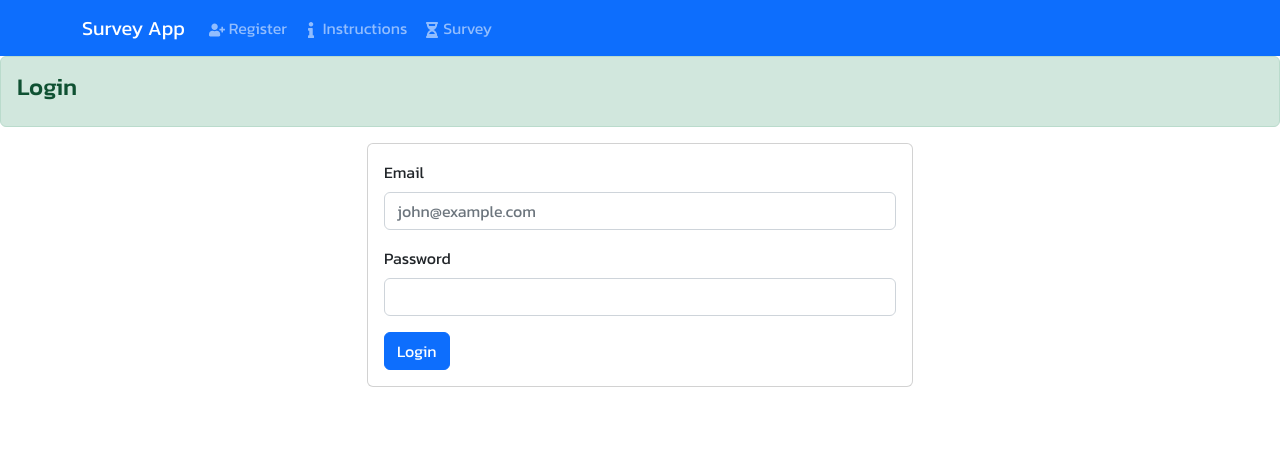
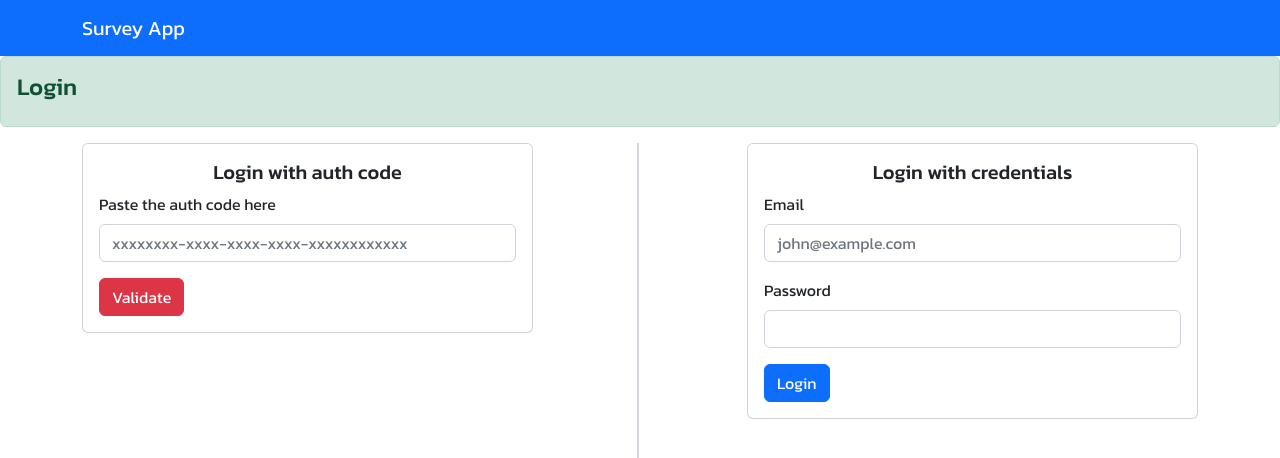
Before and after one commit to hemakas/survey-app, a React (Create React App) app in the folder frontend/: page / in a window 1280 px wide. Shown: the top 458 px of the page. Built offline with nearby package versions, Linux system fonts and the light colour scheme.

Commit message:
login in with auth code completed

```diff
--- a/frontend/src/App.js
+++ b/frontend/src/App.js
@@ -24,7 +24,7 @@ function App() {
     <>
       <Router>
         <div>
-        <Header />
+          <Header />
 
           <Routes>
             {/* auth routes */}
@@ -34,6 +34,7 @@ function App() {
 
             {/* surveyee routes */}
             <Route path='/Register' element={<Register />} />
+            <Route path='/Register/:authCode' element={<Register />} />
             <Route path='/Instructions' element={<Instructions />} />
             <Route path='/Survey' element={<Survey />} />
           </Routes>
--- a/frontend/src/components/Header.js
+++ b/frontend/src/components/Header.js
@@ -1,18 +1,28 @@
 import { FaLock, FaReply, FaUserPlus, FaInfo, FaHourglassHalf, FaSignOutAlt } from 'react-icons/fa'
 import { Container, Nav, Navbar, Button } from 'react-bootstrap'
-import { Link, useNavigate } from 'react-router-dom'
+import { useNavigate } from 'react-router-dom'
 import { useSelector, useDispatch } from 'react-redux'
 import { logout, reset } from '../features/auth/authSlice'
+import { logoutSurveyee } from '../features/surveyee/surveyeeSlice'
 
 export const Header = () => {
     const navigate = useNavigate()
     const dispatch = useDispatch()
     const { user } = useSelector((state) => state.auth)
+    const { surveyee } = useSelector((state) => state.surveyee)
 
+    // user logout
     const onLogout = () => {
-      dispatch(logout())
-      dispatch(reset())
-      navigate('/')
+        dispatch(logout())
+        dispatch(reset())
+        navigate('/')
+    }
+
+    // surveyee logout
+    const onLogout2 = () => {
+        dispatch(logoutSurveyee())
+        dispatch(reset())
+        navigate('/')
     }
 
     return (
@@ -33,13 +43,23 @@ export const Header = () => {
                                 </Button>
                             </>
                             ) : (
+                                <>
+                                </>
+                            )}
+                            { surveyee ? (
                             <>
                                 <Nav.Link href="/Register"><FaUserPlus /> Register</Nav.Link>
                                 <Nav.Link href="/Instructions"><FaInfo /> Instructions</Nav.Link>
                                 <Nav.Link href="/Survey"><FaHourglassHalf /> Survey</Nav.Link>
+                                <Button className='warning' onClick={onLogout2}>
+                                    <FaSignOutAlt /> Logout
+                                </Button>
+                            </>
+                            ) : (
+                                <>
+                                </>
+                            )}
 
-                            </>
-                            )}
                         </Nav>
                     </Navbar.Collapse>
                 </Container>
--- /dev/null
+++ b/frontend/src/components/LoginForm2.js
@@ -0,0 +1,68 @@
+import { useState, useEffect } from 'react'
+import { useSelector, useDispatch } from 'react-redux'
+import { useNavigate } from 'react-router-dom'
+import { toast } from 'react-toastify'
+import { Form, Button, Row } from 'react-bootstrap'
+import { getSurveyeeByAuthCode, reset } from '../features/surveyee/surveyeeSlice'
+import ReactSpinner from './ReactSpinner'
+
+function LoginForm2() {
+  const navigate = useNavigate()
+  const dispatch = useDispatch()
+  const [authCode, setAuthCode] = useState("")
+  const { surveyee, isLoading, isError, isSuccess, message } = useSelector((state) => state.surveyee)
+
+  useEffect(() => {
+    if (isError) {
+      toast.error(message)
+    }
+
+    if (isSuccess) {
+      toast.success("Logged in successfully")
+      navigate('/Register')
+    }
+
+    dispatch(reset())
+  }, [surveyee, isError, isSuccess, message, navigate, dispatch])
+
+  const handleSetAuthCode = (e) => {
+    setAuthCode(e.target.value)
+  }
+
+  // form submit
+  const handleSubmit2 = (e) => {
+    e.preventDefault()
+
+    if (!authCode || authCode == '') {
+      toast.error('Auth code field is required')
+    } else {
+      // get surveyee by auth code
+      dispatch(getSurveyeeByAuthCode(authCode))
+    }
+  }
+
+  if (isLoading) {
+    <ReactSpinner />
+  }
+
+  return (
+    <>
+      <Form>
+          {/* auth code */}
+          <Row className="mb-3">
+            <Form.Group>
+              <Form.Label>Paste the auth code here</Form.Label>
+              <Form.Control type="text" name="authCode" id="authCode" value={authCode} onChange={handleSetAuthCode} required placeholder="xxxxxxxx-xxxx-xxxx-xxxx-xxxxxxxxxxxx"/>
+            </Form.Group>
+          </Row>
+
+          {/* login button */}
+          <Form.Group>
+            <Button type='submit' onClick={handleSubmit2} variant='danger'>Validate</Button>
+          </Form.Group>
+      </Form>
+    </>
+  )
+}
+
+export default LoginForm2
--- a/frontend/src/features/surveyee/surveyeeService.js
+++ b/frontend/src/features/surveyee/surveyeeService.js
@@ -10,6 +10,15 @@ const getSurveyees = async (token) => {
     },
   }
   const response = await axios.get(API_URL, config)
+  return response.data
+}
+
+// get surveyee by auth code
+const getSurveyeeByAuthCode = async (authCode) => {
+  const response = await axios.post(API_URL + authCode)
+  if (response.data) {
+    localStorage.setItem('surveyee', JSON.stringify(response.data))
+  }
   return response.data
 }
 
@@ -54,11 +63,18 @@ const deleteSurveyee = async (surveyeeId, token) => {
     return response.data
 }
 
+// Logout user
+const logoutSurveyee = () => {
+  localStorage.removeItem('surveyee')
+}
+
 const surveyeeService = {
   getSurveyees,
+  getSurveyeeByAuthCode,
   createSurveyee,
   updateSurveyee,
-  deleteSurveyee
+  deleteSurveyee,
+  logoutSurveyee
 }
 
 export default surveyeeService
--- a/frontend/src/features/surveyee/surveyeeSlice.js
+++ b/frontend/src/features/surveyee/surveyeeSlice.js
@@ -1,8 +1,11 @@
 import { createSlice, createAsyncThunk } from '@reduxjs/toolkit'
 import surveyeeService from './surveyeeService'
 
+// Get user from localStorage
+const surveyee = JSON.parse(localStorage.getItem('surveyee'))
+
 const initialState = {
-  surveyee: {},
+  surveyee: surveyee ? surveyee : null,
   surveyees: [],
   isError: false,
   isSuccess: false,
@@ -15,6 +18,21 @@ export const getSurveyees = createAsyncThunk('surveyees/getAll', async (_, thunk
   try {
     const token = thunkAPI.getState().auth.user.token
     return await surveyeeService.getSurveyees(token)
+  } catch (error) {
+    const message =
+      (error.response &&
+        error.response.data &&
+        error.response.data.message) ||
+      error.message ||
+      error.toString()
+    return thunkAPI.rejectWithValue(message)
+  }
+})
+
+// get surveyee by auth code
+export const getSurveyeeByAuthCode = createAsyncThunk('surveyees/getSurveyeeByAuthCode', async (authCode, thunkAPI) => {
+  try {
+    return await surveyeeService.getSurveyeeByAuthCode(authCode)
   } catch (error) {
     const message =
       (error.response &&
@@ -74,6 +92,11 @@ export const deleteSurveyee = createAsyncThunk('surveyees/delete', async (id, th
     }
 })
 
+// logout user
+export const logoutSurveyee = createAsyncThunk('surveyees/logout', async () => {
+  await surveyeeService.logoutSurveyee()
+})
+
 
 // builder methods
 export const surveyeeSlice = createSlice({
@@ -95,6 +118,21 @@ export const surveyeeSlice = createSlice({
           state.surveyees = action.payload
         })
         .addCase(getSurveyees.rejected, (state, action) => {
+          state.isLoading = false
+          state.isError = true
+          state.message = action.payload
+        })
+
+        // get surveyees by auth code cases
+        .addCase(getSurveyeeByAuthCode.pending, (state) => {
+          state.isLoading = true
+        })
+        .addCase(getSurveyeeByAuthCode.fulfilled, (state, action) => {
+          state.isLoading = false
+          state.isSuccess = true
+          state.surveyee = action.payload
+        })
+        .addCase(getSurveyeeByAuthCode.rejected, (state, action) => {
           state.isLoading = false
           state.isError = true
           state.message = action.payload
@@ -146,6 +184,11 @@ export const surveyeeSlice = createSlice({
           state.isError = true
           state.message = action.payload
         })
+
+        // clear surveyee from local storage when surveyee logs out
+        .addCase(logoutSurveyee.fulfilled, (state) => {
+          state.surveyee = null
+        })
     },
   })
 
--- a/frontend/src/index.css
+++ b/frontend/src/index.css
@@ -1,3 +1,11 @@
 * {
     font-family: 'Kanit', sans-serif;
 }
+
+.vl {
+    border-left: 2px solid rgb(212, 215, 224);
+    height: 400px;
+    position: absolute;
+    left: 50%;
+    margin-left: -3px;
+  }
--- a/frontend/src/pages/Login.jsx
+++ b/frontend/src/pages/Login.jsx
@@ -1,6 +1,7 @@
 import React from 'react'
 import { Alert, Col, Row, Container, Card } from 'react-bootstrap'
 import LoginForm from '../components/LoginForm'
+import LoginForm2 from '../components/LoginForm2'
 
 function Login() {
   return (
@@ -11,17 +12,27 @@ function Login() {
 
       <Container className='mb-3'>
         <Row>
-          <Col></Col>
-
-          <Col xs={6}>
+          <Col xs={5}>
             <Card>
               <Card.Body>
+                <Card.Title className='text-center'>Login with auth code</Card.Title>
+                <LoginForm2 />
+              </Card.Body>
+            </Card>
+          </Col>
+
+          <Col xs={2}>
+            <div className='vl'></div>
+          </Col>
+
+          <Col xs={5}>
+            <Card>
+              <Card.Body>
+                <Card.Title className='text-center'>Login with credentials</Card.Title>
                 <LoginForm />
               </Card.Body>
             </Card>
           </Col>
-
-          <Col></Col>
         </Row>
       </Container>
     </>
```
